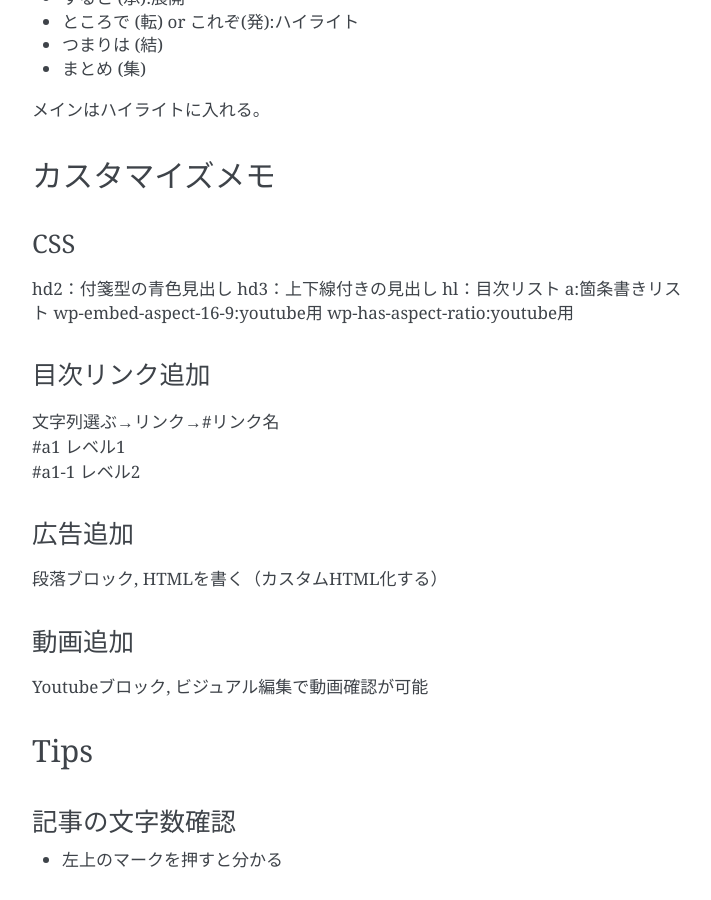
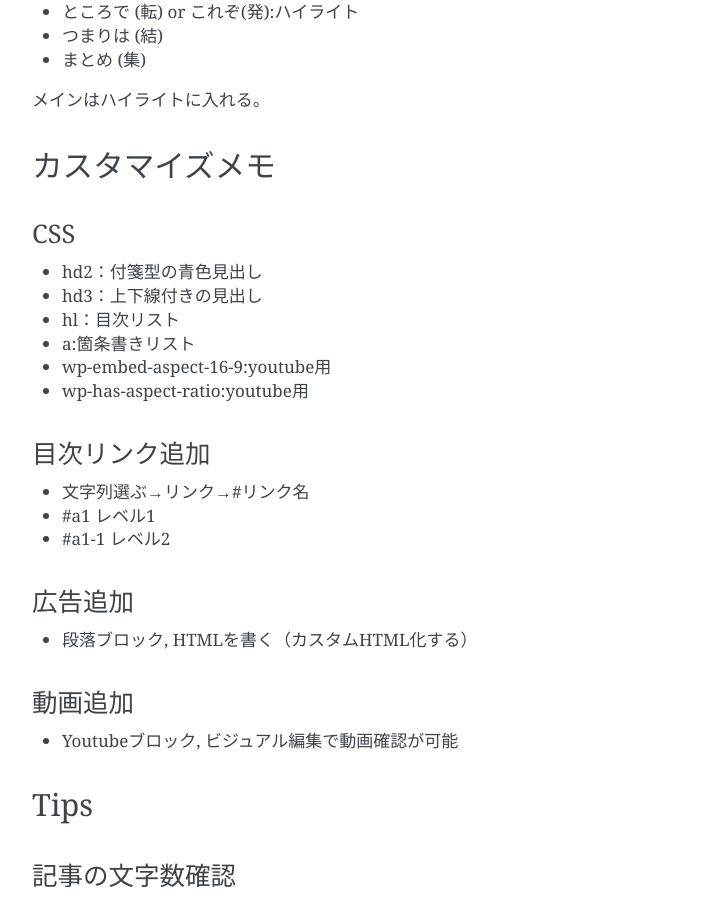
Before and after one commit to yuyuyu0706/sphinx, a Sphinx documentation site: the page built from sphinx/source/work/page05_blog.rst, in a window 1280 px wide and 900 px high, scrolled down 1276 px. Shown: the whole window, without its empty margins (388-1099 px from the left). Built offline with Sphinx 7.4.7, drawn with Linux system fonts in a browser that asks for light colours; pages that are not in the unit, such as notebooks, are missing from menus.

Commit message:
auto commit

```diff
--- a/sphinx/source/work/page05_blog.rst
+++ b/sphinx/source/work/page05_blog.rst
@@ -10,32 +10,47 @@ WordPressの書き方メモ
 ********************
 * 1. タイトル
 
-  * 【】タイトル名
+  【】タイトル名
 
 * 2. イントロダクション用の文章
 
-  * 段落ブロック
+  段落ブロック
 
 * 3. キャプション画像
 
-画像：1024×576
+  画像：1024×576
 
 * 4. 目次用の見出し
-| 見出しブロック, サイズ:H2, CSS:hd2
+
+  見出しブロック, サイズ:H2, CSS:hd2
+
 * 5. 目次
-| リストブロック, CSS：hl
+
+  リストブロック, CSS：hl
+
 * 6. レベル1の見出し
-| 見出しブロック, HTMLアンカー：a1, CSS:hd2
+
+  見出しブロック, HTMLアンカー：a1, CSS:hd2
+
 * 7. レベル1の文章
-| 段落ブロック, 標準サイズ
+
+  段落ブロック, 標準サイズ
+
 * 8. レベル2の見出し
-| 見出しブロック, HTMLアンカー：a1-1, CSS:hd3
+
+  見出しブロック, HTMLアンカー：a1-1, CSS:hd3
+
 * 9. レベル2の文章
-| 段落ブロック, 標準サイズ
+
+  段落ブロック, 標準サイズ
+
 * 10. レベル3の見出し
-| 見出しブロック, HTMLアンカー：なし, CSS:なし
+
+  見出しブロック, HTMLアンカー：なし, CSS:なし
+
 * 11. レベル3の文章
-| 段落ブロック, 標準サイズ
+
+  段落ブロック, 標準サイズ
 
 
 基本的な流れ
@@ -55,26 +70,26 @@ WordPressの書き方メモ
 
 CSS
 ********************
-hd2：付箋型の青色見出し
-hd3：上下線付きの見出し
-hl：目次リスト
-a:箇条書きリスト
-wp-embed-aspect-16-9:youtube用
-wp-has-aspect-ratio:youtube用
+* hd2：付箋型の青色見出し
+* hd3：上下線付きの見出し
+* hl：目次リスト
+* a:箇条書きリスト
+* wp-embed-aspect-16-9:youtube用
+* wp-has-aspect-ratio:youtube用
 
 目次リンク追加
 ********************
-| 文字列選ぶ→リンク→#リンク名
-| #a1   レベル1
-| #a1-1 レベル2
+* 文字列選ぶ→リンク→#リンク名
+* #a1   レベル1
+* #a1-1 レベル2
 
 広告追加
 ********************
-段落ブロック, HTMLを書く（カスタムHTML化する）
+* 段落ブロック, HTMLを書く（カスタムHTML化する）
 
 動画追加
 ********************
-Youtubeブロック, ビジュアル編集で動画確認が可能
+* Youtubeブロック, ビジュアル編集で動画確認が可能
 
 
 Tips
```
Also changed, not shown: sphinx/source/work/page06_object.rst (+10 -5 lines).
